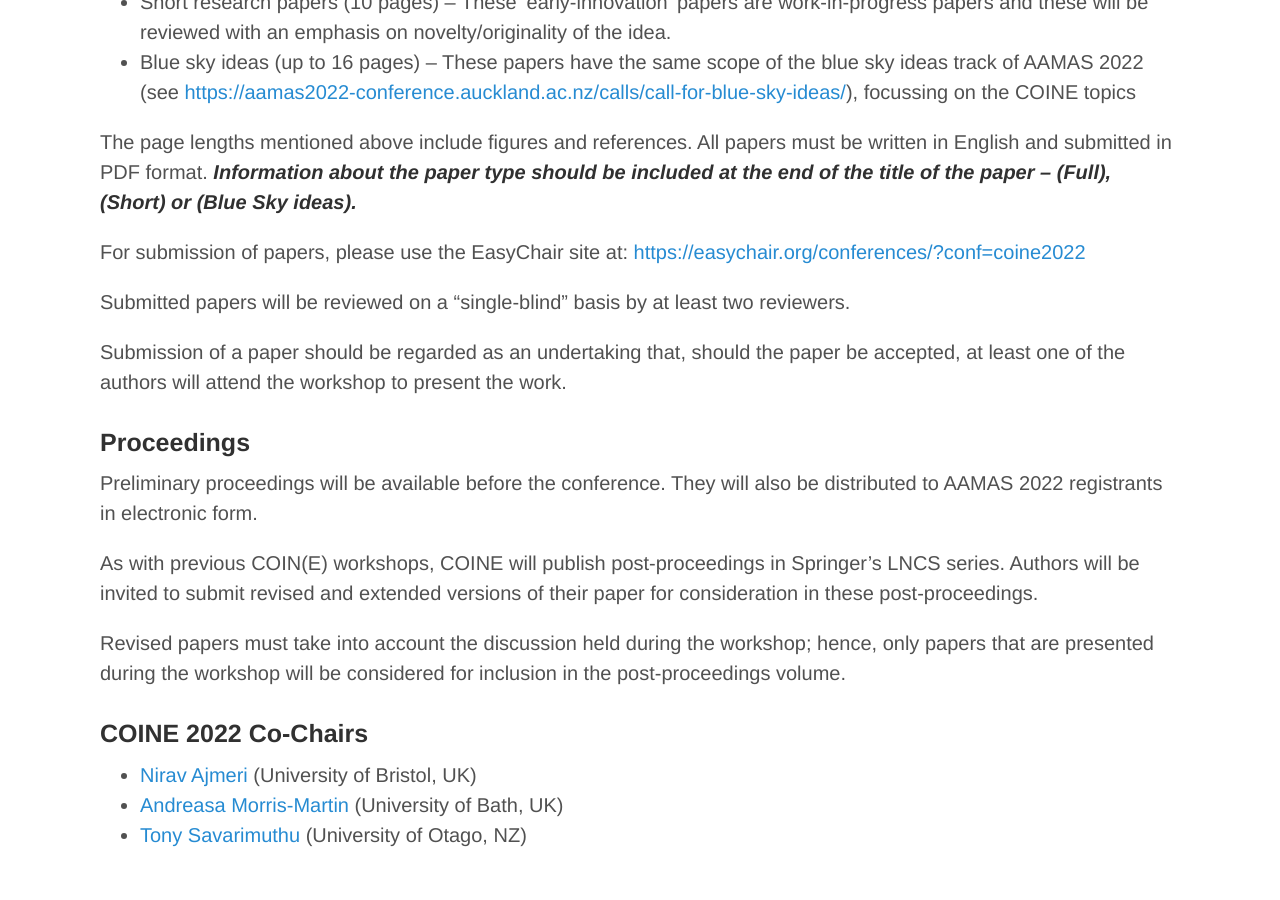
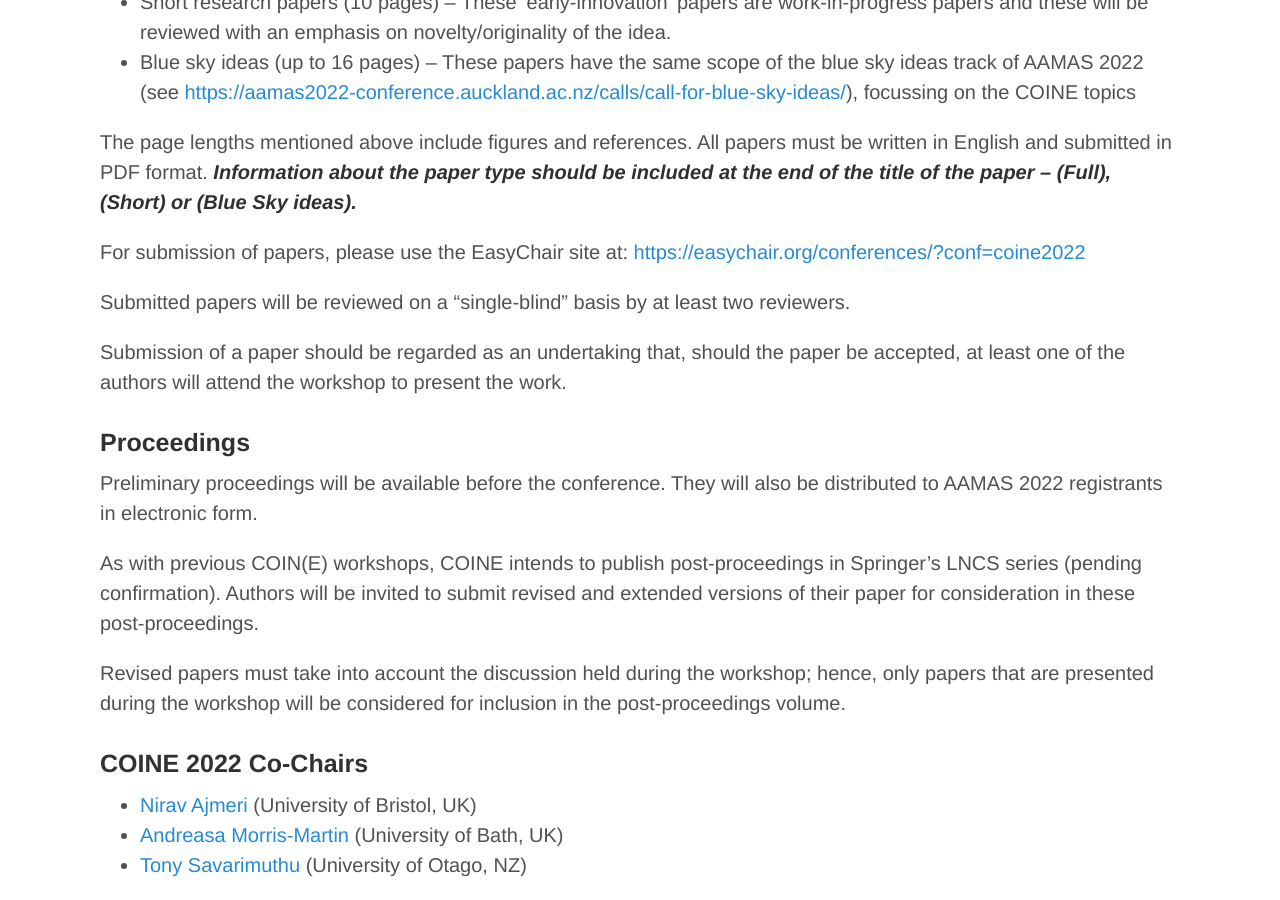
Before and after one commit to jithincheriyan/coine-2022-auckland, a Jekyll site: the page built from call_for_papers.md, in a window 1280 px wide and 900 px high, scrolled down 2186 px. Built offline with Jekyll 4.4.1, drawn with Linux system fonts in a browser that asks for light colours; before the commit the page ends 3056 px from its top, so only the background shows below that.

Commit message:
Update call_for_papers.md

```diff
--- a/call_for_papers.md
+++ b/call_for_papers.md
@@ -61,7 +61,7 @@ Submission of a paper should be regarded as an undertaking that, should the pape
 
 Preliminary proceedings will be available before the conference. They will also be distributed to AAMAS 2022 registrants in electronic form.
 
-As with previous COIN(E) workshops, COINE will publish post-proceedings in Springer's LNCS series. Authors will be invited to submit revised and extended versions of their paper for consideration in these post-proceedings.
+As with previous COIN(E) workshops, COINE intends to publish post-proceedings in Springer's LNCS series (pending confirmation). Authors will be invited to submit revised and extended versions of their paper for consideration in these post-proceedings.
 
 Revised papers must take into account the discussion held during the workshop; hence, only papers that are presented during the workshop will be considered for inclusion in the post-proceedings volume.
 
```
